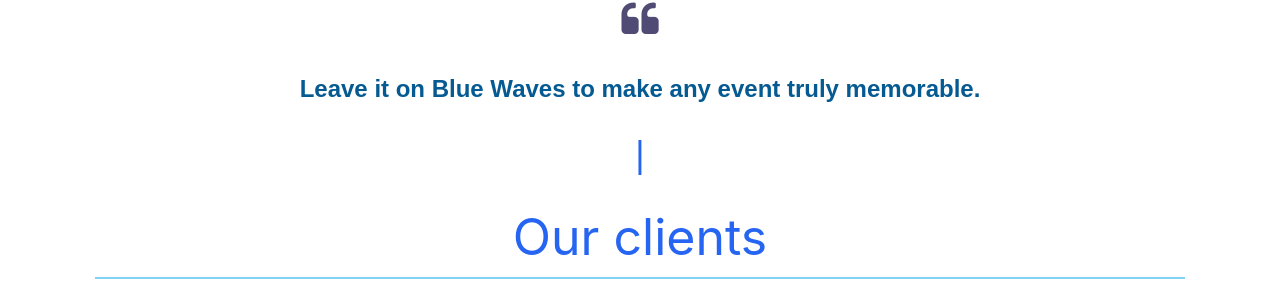
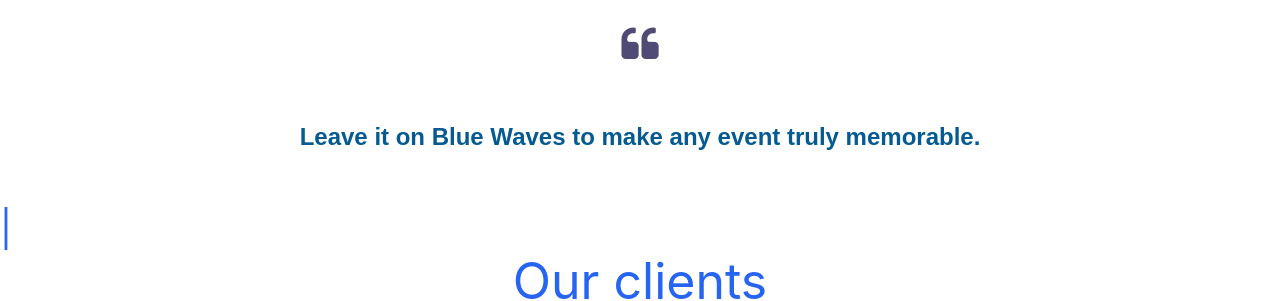
Before and after one commit to raunak1993/blue-wave-event, a React (Create React App) app: page / in a window 1280 px wide. Shown: the part 794-1095 px from the top of the page. Built offline with nearby package versions, Linux system fonts and the light colour scheme; a web font is replaced by a local one.

Commit message:
another commit

```diff
--- a/src/Components/Quote/Quote.js
+++ b/src/Components/Quote/Quote.js
@@ -12,7 +12,7 @@
                 |
 
         </p> */}
-        <Divider/>
+
     </div>)
 }
 export default Quote;
--- a/src/pages/Home/index.js
+++ b/src/pages/Home/index.js
@@ -9,6 +9,7 @@
 import Footer from "../../Components/Footer/Footer";
 import Work from "../../Components/Work/Work";
 import callUs from "../../Components/callUs/callUs";
+import Divider from "../../Components/Divider/Divider.js";
 
 
 
@@ -18,8 +19,10 @@
          <Navbar/>
 
         <Landing src={LANDING_IMG}/>
-        <callUs/>
+
         <Quote/>
+        <Divider/>
+
         <Client/>
         <Work/>
        <Footer/>
```
